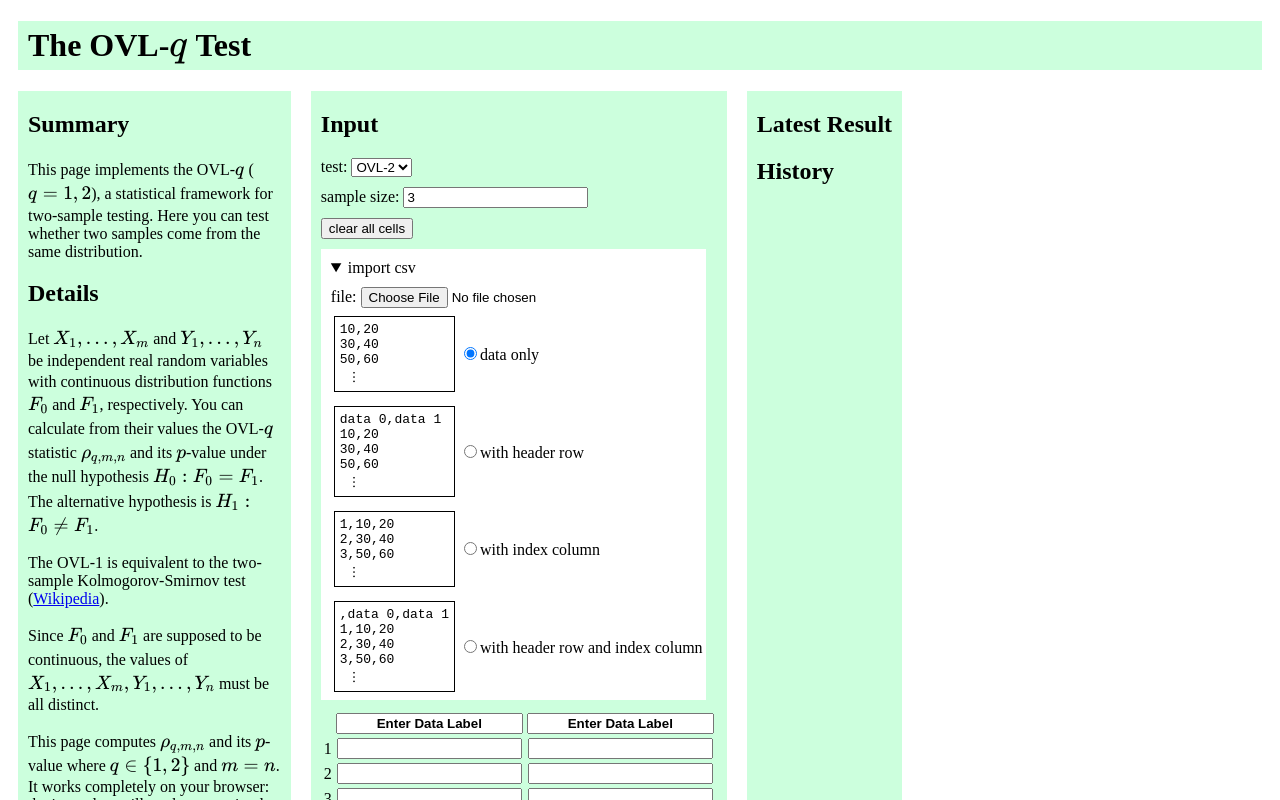
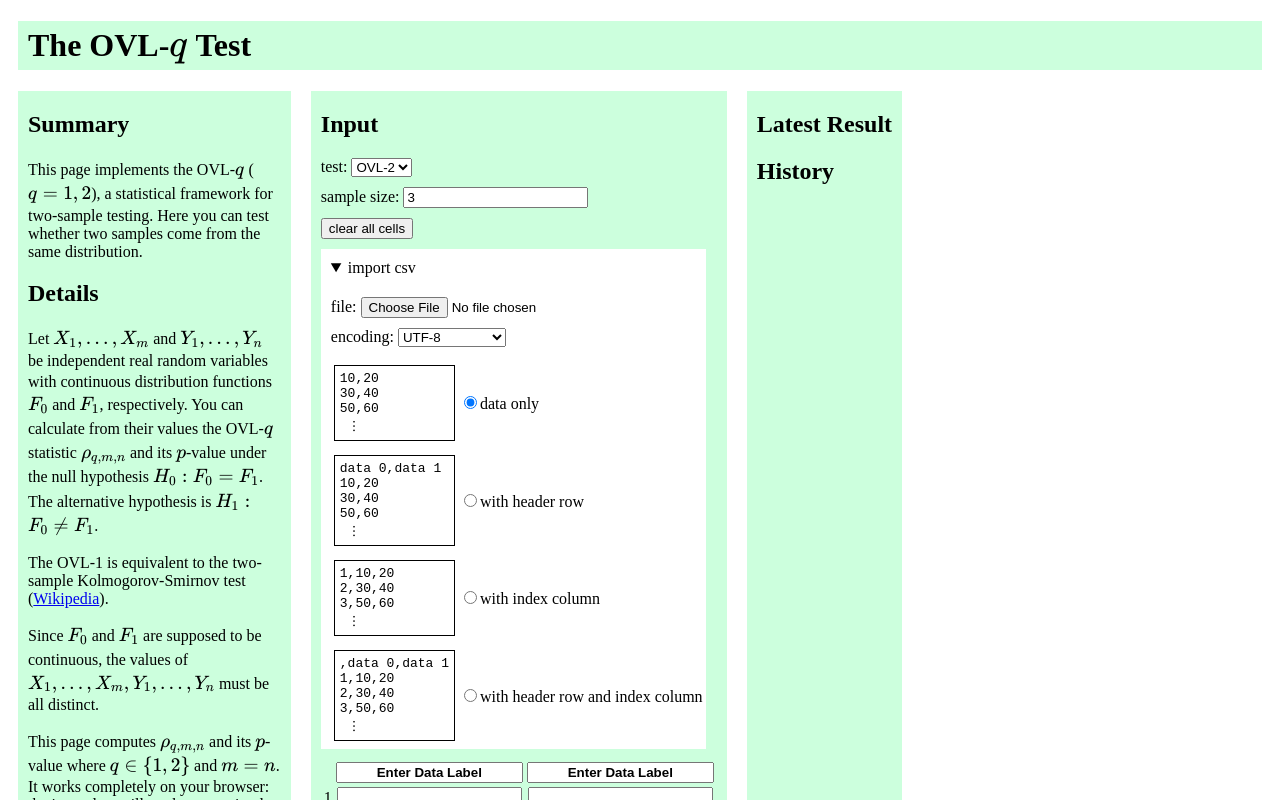
Before and after one commit to fiveseven-lambda/ovl-test, a React app: page / in a window 1280 px wide. Both pictures are taken after a click on the heading "import csv". Shown: the top 800 px of the page. Built offline with nearby package versions, Linux system fonts and the light colour scheme.

Commit message:
option to specify file encoding

```diff
--- a/package.json
+++ b/package.json
@@ -5,8 +5,7 @@
   "main": "src/index.tsx",
   "scripts": {
     "build": "webpack --mode=production",
-    "start": "webpack-dev-server --mode=development --open",
-    "deploy": "gh-pages -d dist"
+    "start": "webpack-dev-server --mode=development --open"
   },
   "repository": {
     "type": "git",
--- /dev/null
+++ b/src/csv.tsx
@@ -0,0 +1,165 @@
+import * as React from 'react';
+import { parse } from 'csv-parse/sync';
+import { Input, Setter, PartialSetter } from './types';
+
+export const CSV = ({input: [_, setInput]}: {input: PartialSetter<Input>}) => {
+  const [file, setFile] = React.useState<File>(null);
+  const [format, setFormat] = React.useState<[boolean, boolean]>([false, false]);
+  const readCSV = (file: File, [header, index]: [boolean, boolean], encoding: string, setInput: (_: Partial<Input>) => void) => {
+    const reader = new FileReader();
+    reader.onload = event => {
+      if((() => {
+        if(typeof event.target.result !== 'string') return;
+        const csv = parse(event.target.result);
+        const size = csv.length - +header;
+        if(size === 0) return true;
+        const update: Partial<Input> = {};
+        update.size = size.toString();
+        if(header){
+          if(csv[0].length - +index !== 2) return true;
+          update.label = [csv[0][+index], csv[0][+index + 1]];
+        }
+        update.data = Array(size);
+        for(let i = 0; i < size; ++i){
+          if(csv[+header + i].length - +index !== 2) return true;
+          update.data[i] = [csv[+header + i][+index], csv[+header + i][+index + 1]];
+        }
+        setInput(update);
+        return false;
+      })()){
+        alert('invalid csv file. check format and encoding again');
+      }
+    };
+    reader.readAsText(file, encoding);
+  };
+  const formatSetter: Setter<[boolean, boolean]> = [format, format => {
+    if(file !== null) readCSV(file, format, encoding, setInput);
+    setFormat(format);
+  }]
+  const encodings = [
+    'UTF-8',
+    '866',
+    'latin2',
+    'latin3',
+    'latin4',
+    'cyrillic',
+    'arabic',
+    'greek',
+    'hebrew',
+    'logical',
+    'latin6',
+    'ISO-8859-13',
+    'ISO-8859-14',
+    'ISO-8859-15',
+    'ISO-8859-16',
+    'KOI8-R',
+    'KOI8-U',
+    'macintosh',
+    'windows-874',
+    'windows-1250',
+    'windows-1251',
+    'latin1',
+    'windows-1253',
+    'latin5',
+    'windows-1255',
+    'windows-1256',
+    'windows-1257',
+    'windows-1258',
+    'x-mac-cyrillic',
+    'GBK',
+    'gb18030',
+    'Big5',
+    'EUC-JP',
+    'ISO-2022-JP',
+    'Shift_JIS',
+    'EUC-KR',
+    'iso-2022-cn',
+    'UTF-16BE',
+    'UTF-16',
+  ];
+  const [encoding, setEncoding] = React.useState<string>('UTF-8');
+  return <div className='input-part'>
+    <details className='csv'>
+      <summary>import csv</summary>
+      <div className='csv-details'>
+        <div className='input-part'>
+          file: <input
+            type='file'
+            onChange={ event => {
+              const files = event.target.files;
+              if(files.length > 0){
+                readCSV(files[0], format, encoding, setInput);
+                setFile(files[0]);
+              }
+            } }
+          />
+        </div>
+        <div className='input-part'>
+          encoding: <select
+            onChange={ event => {
+              const encoding = event.target.value;
+              if(file !== null) readCSV(file, format, encoding, setInput);
+              setEncoding(encoding);
+            }}
+            value={encoding}
+          >
+            {encodings.map((encoding, i) => <option key={i}>{encoding}</option>)}
+          </select>
+        </div>
+        <table>
+          <tbody>
+            <SelectCSVFormat
+              format={formatSetter}
+              value={[false, false]}
+              label='data only'
+              sample={'10,20\n30,40\n50,60\n ︙'}
+            />
+            <SelectCSVFormat
+              format={formatSetter}
+              value={[true, false]}
+              label='with header row'
+              sample={'data 0,data 1\n10,20\n30,40\n50,60\n ︙'}
+            />
+            <SelectCSVFormat
+              format={formatSetter}
+              value={[false, true]}
+              label='with index column'
+              sample={'1,10,20\n2,30,40\n3,50,60\n ︙'}
+            />
+            <SelectCSVFormat
+              format={formatSetter}
+              value={[true, true]}
+              label='with header row and index column'
+              sample={',data 0,data 1\n1,10,20\n2,30,40\n3,50,60\n ︙'}
+            />
+          </tbody>
+        </table>
+      </div>
+    </details>
+  </div>
+}
+
+const SelectCSVFormat = ({
+  format: [format, setFormat],
+  value,
+  label,
+  sample,
+}: {
+  format: Setter<[boolean, boolean]>,
+  value: [boolean, boolean],
+  label: string,
+  sample: string,
+}) => <tr>
+  <td>
+    <pre className='csv-sample'>{sample}</pre>
+  </td>
+  <td>
+    <input
+      type='radio'
+      name='csv-format'
+      checked={ format.every((x, i) => x === value[i]) }
+      onChange={ _ => setFormat(value) }
+    />
+    <label>{label}</label>
+  </td>
+</tr>
--- a/src/userInput.tsx
+++ b/src/userInput.tsx
@@ -1,7 +1,7 @@
 import * as React from 'react';
-import { parse } from 'csv-parse/sync';
 
-import { tests, WidthSwitch, Input, Setter, PartialSetter, UserInputProps } from './types';
+import { tests, WidthSwitch, Input, PartialSetter, UserInputProps } from './types';
+import { CSV } from './csv';
 
 export const UserInput = ({widthSwitch, input, duplicate}: UserInputProps) => <div className={`part ${widthSwitch}`}>
   <h2>Input</h2>
@@ -63,109 +63,6 @@ const Clear = ({input: [input, setInput]}: {input: PartialSetter<Input>}) => <di
   > clear all cells </button>
 </div>
 
-const CSV = ({input: [_, setInput]}: {input: PartialSetter<Input>}) => {
-  const [file, setFile] = React.useState<File>(null);
-  const [format, setFormat] = React.useState<[boolean, boolean]>([false, false]);
-  const readCSV = (file: File, [header, index]: [boolean, boolean], setInput: (_: Partial<Input>) => void) => {
-    const reader = new FileReader();
-    reader.onload = event => {
-      if(typeof event.target.result !== 'string') return;
-      const csv = parse(event.target.result);
-      const size = csv.length - +header;
-      const update: Partial<Input> = {};
-      update.size = size.toString();
-      if(header){
-        update.label = [csv[0][+index], csv[0][+index + 1]];
-      }
-      update.data = Array(size);
-      for(let i = 0; i < size; ++i){
-        update.data[i] = ['', ''];
-        for(let j = 0; j < Math.min(csv[+header + i].length - +index, 2); ++j){
-          update.data[i][j] = csv[+header + i][+index + j];
-        }
-      }
-      setInput(update);
-    };
-    reader.readAsText(file);
-  };
-  const formatSetter: Setter<[boolean, boolean]> = [format, format => {
-    if(file !== null) readCSV(file, format, setInput);
-    setFormat(format);
-  }]
-  return <div className='input-part'>
-    <details className='csv'>
-      <summary>import csv</summary>
-      <div className='csv-details'>
-        <div>
-          file: <input
-            type='file'
-            onChange={ event => {
-              const files = event.target.files;
-              if(files.length > 0){
-                readCSV(files[0], format, setInput);
-                setFile(files[0]);
-              }
-            } }
-          />
-        </div>
-        <table>
-          <tbody>
-            <SelectCSVFormat
-              format={formatSetter}
-              value={[false, false]}
-              label='data only'
-              sample={'10,20\n30,40\n50,60\n ︙'}
-            />
-            <SelectCSVFormat
-              format={formatSetter}
-              value={[true, false]}
-              label='with header row'
-              sample={'data 0,data 1\n10,20\n30,40\n50,60\n ︙'}
-            />
-            <SelectCSVFormat
-              format={formatSetter}
-              value={[false, true]}
-              label='with index column'
-              sample={'1,10,20\n2,30,40\n3,50,60\n ︙'}
-            />
-            <SelectCSVFormat
-              format={formatSetter}
-              value={[true, true]}
-              label='with header row and index column'
-              sample={',data 0,data 1\n1,10,20\n2,30,40\n3,50,60\n ︙'}
-            />
-          </tbody>
-        </table>
-      </div>
-    </details>
-  </div>
-}
-
-const SelectCSVFormat = ({
-  format: [format, setFormat],
-  value,
-  label,
-  sample,
-}: {
-  format: Setter<[boolean, boolean]>,
-  value: [boolean, boolean],
-  label: string,
-  sample: string,
-}) => <tr>
-  <td>
-    <pre className='csv-sample'>{sample}</pre>
-  </td>
-  <td>
-    <input
-      type='radio'
-      name='csv-format'
-      checked={ format.every((x, i) => x === value[i]) }
-      onChange={ _ => setFormat(value) }
-    />
-    <label>{label}</label>
-  </td>
-</tr>
-
 const Data = ({widthSwitch, input: [input, setInput], duplicate}: {widthSwitch: WidthSwitch, input: PartialSetter<Input>, duplicate: [boolean, boolean][]}) => {
   const [oldDuplicate, setOldDuplicate] = React.useState<[boolean, boolean][]>(null);
   if(oldDuplicate !== null) duplicate = oldDuplicate;
```
Also changed, not shown: 1 other file (tests, documents, lock files or other folders).
